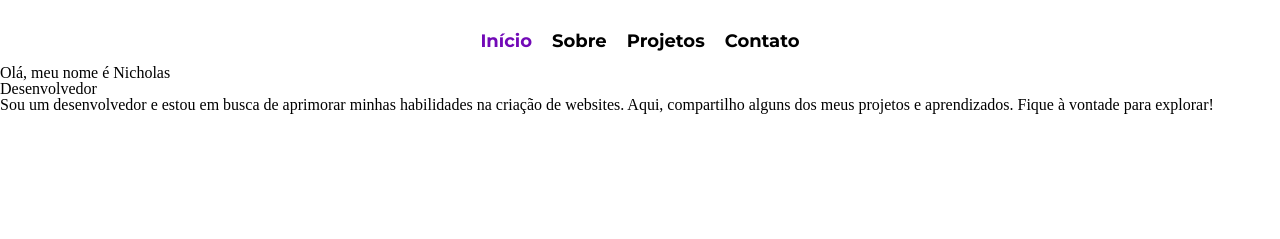
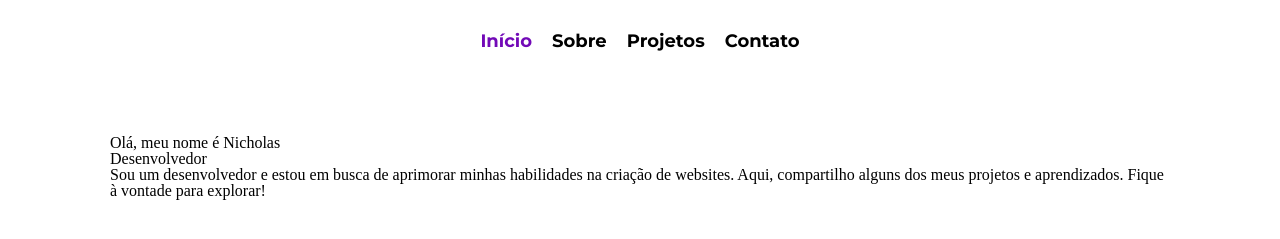
Before and after one commit to nicholasgdml/portifolio, a plain HTML site: page index.html in a window 1280 px wide. Shown: the part 71-310 px from the top of the page. Drawn offline with Linux system fonts and the light colour scheme.

Commit message:
main css change

```diff
--- a/css/style.css
+++ b/css/style.css
@@ -59,6 +59,14 @@ a:hover {
     color: #7209B7;
 }
 
+main {
+    margin: 70px 110px
+}
+
+.text {
+
+}
+
 @media only screen and (max-device-width: 840px) {
     header {
         flex-direction: column;
--- a/index.html
+++ b/index.html
@@ -27,9 +27,9 @@
     </header>
 
     <main>
-        <p id="text">Olá, meu nome é Nicholas</p>
+        <p class="text" id="text-hello">Olá, meu nome é Nicholas</p>
         <h1 id="text-desenvolvedor">Desenvolvedor</h1>
-        <p id="text">Sou um desenvolvedor e estou em busca de aprimorar minhas habilidades na criação de websites. Aqui, compartilho alguns dos meus projetos e aprendizados. Fique à vontade para explorar!</p>
+        <p class="text">Sou um desenvolvedor e estou em busca de aprimorar minhas habilidades na criação de websites. Aqui, compartilho alguns dos meus projetos e aprendizados. Fique à vontade para explorar!</p>
         </p>
     </main>
 </body>
```
